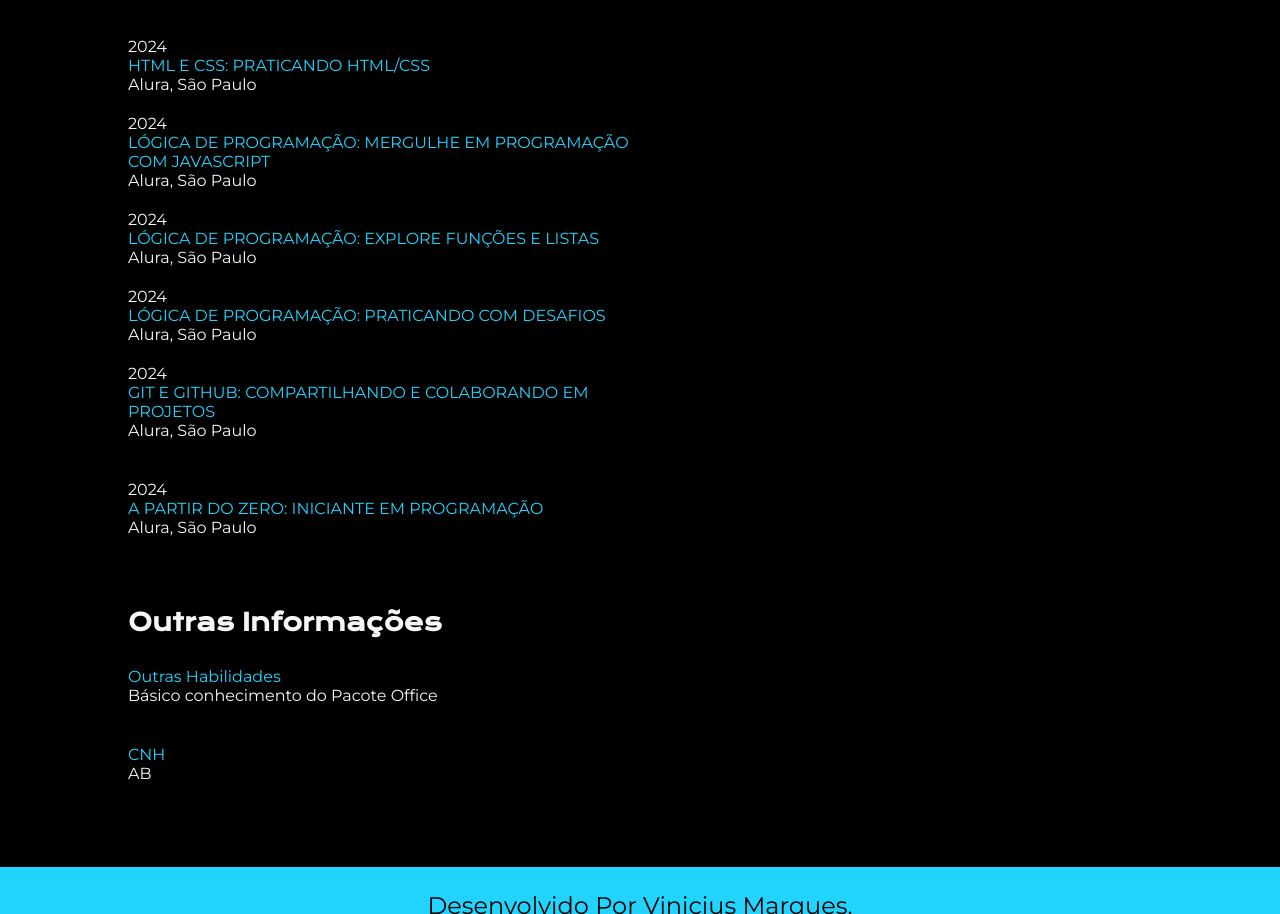
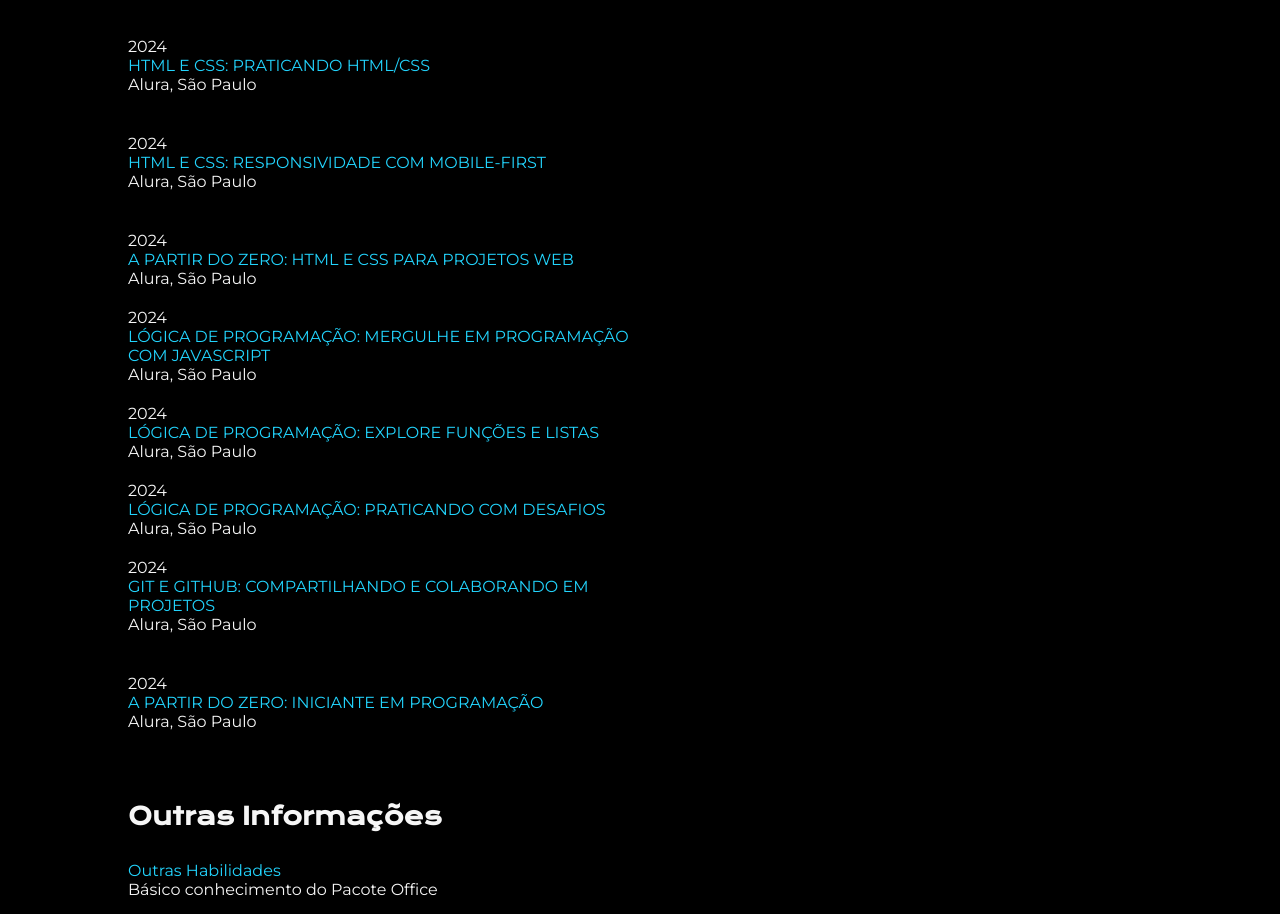
Before and after one commit to Mexicano1910/Portifolio, a plain HTML site: page Curriculum.html in a window 1280 px wide. Shown: the part 2428-3342 px from the top of the page. Drawn offline with nearby package versions, Linux system fonts and the light colour scheme.

Commit message:
atualização no cuuriculo

```diff
--- a/Curriculum.html
+++ b/Curriculum.html
@@ -171,6 +171,22 @@
           <p class="paragrafo__2__1">Alura, São Paulo</p>
         </div>
 
+        <div class="estudos">
+          <p class="paragrafo__2__1">2024</p>
+          <a class="titulo__1__3" href="https://1drv.ms/b/c/80bbcdaac5d5ce91/EWW26OKS3B1NiYbaIkJ35EIBrQy3kqQ5gCC4RJs9Y9mtSw?e=rIq6SR" target="_blank">
+            HTML E CSS: RESPONSIVIDADE COM MOBILE-FIRST
+          </a>
+          <p class="paragrafo__2__1">Alura, São Paulo</p>
+        </div>
+
+        <div class="estudos">
+          <p class="paragrafo__2__1">2024</p>
+          <a class="titulo__1__3" href="https://1drv.ms/b/c/80bbcdaac5d5ce91/EbNOWYFFxfVBrghp9HdxojYBO9-IhSMC62mRIiX9kr39mQ?e=9Z4Et2" target="_blank">
+            A PARTIR DO ZERO: HTML E CSS PARA PROJETOS WEB
+          </a>
+          <p class="paragrafo__2__1">Alura, São Paulo</p>
+        </div>
+
         <div class="estudos__1">
           <p class="paragrafo__2__1">2024</p>
           <a class="titulo__1__3" href="https://1drv.ms/b/c/80bbcdaac5d5ce91/EUyFcFeHzGtBnR3EbWlKXyABB_ka_KSVBpDeJejyr25_Fw?e=zwGNR5" target="_blank">
```
